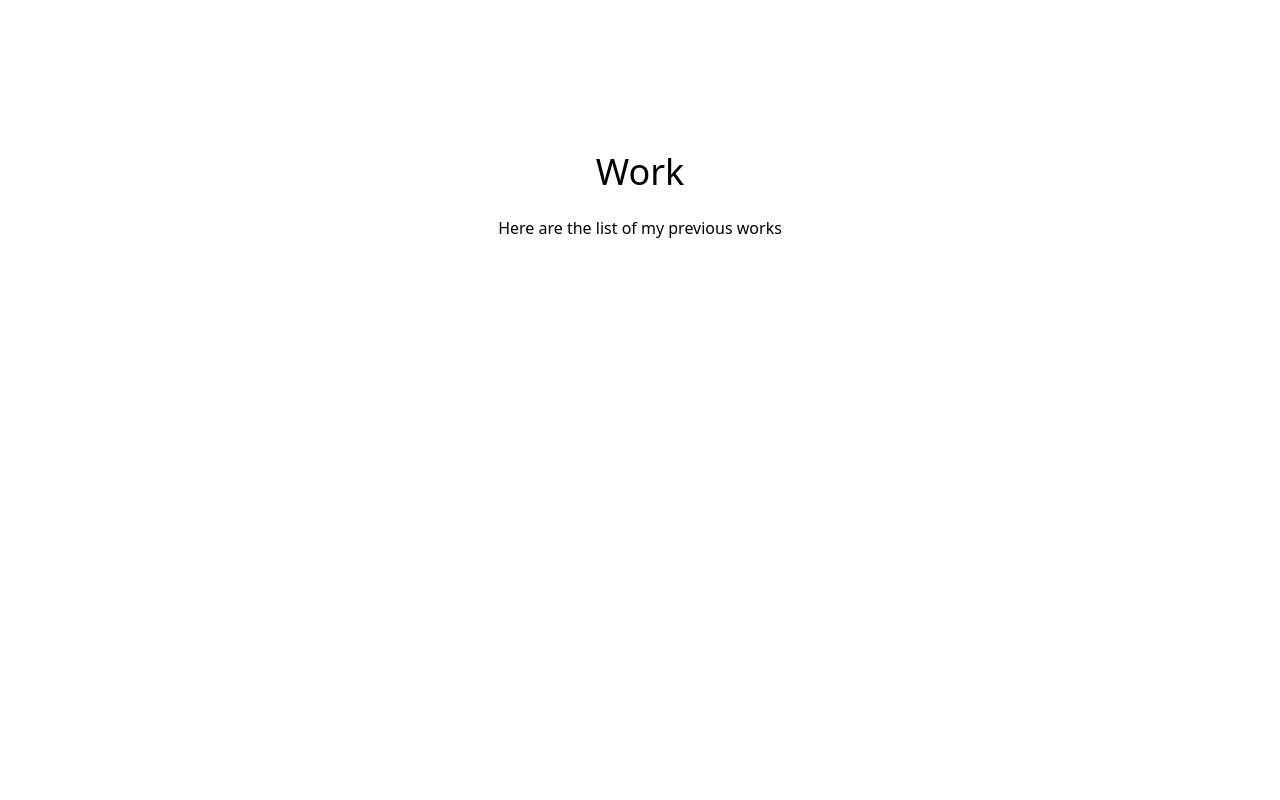
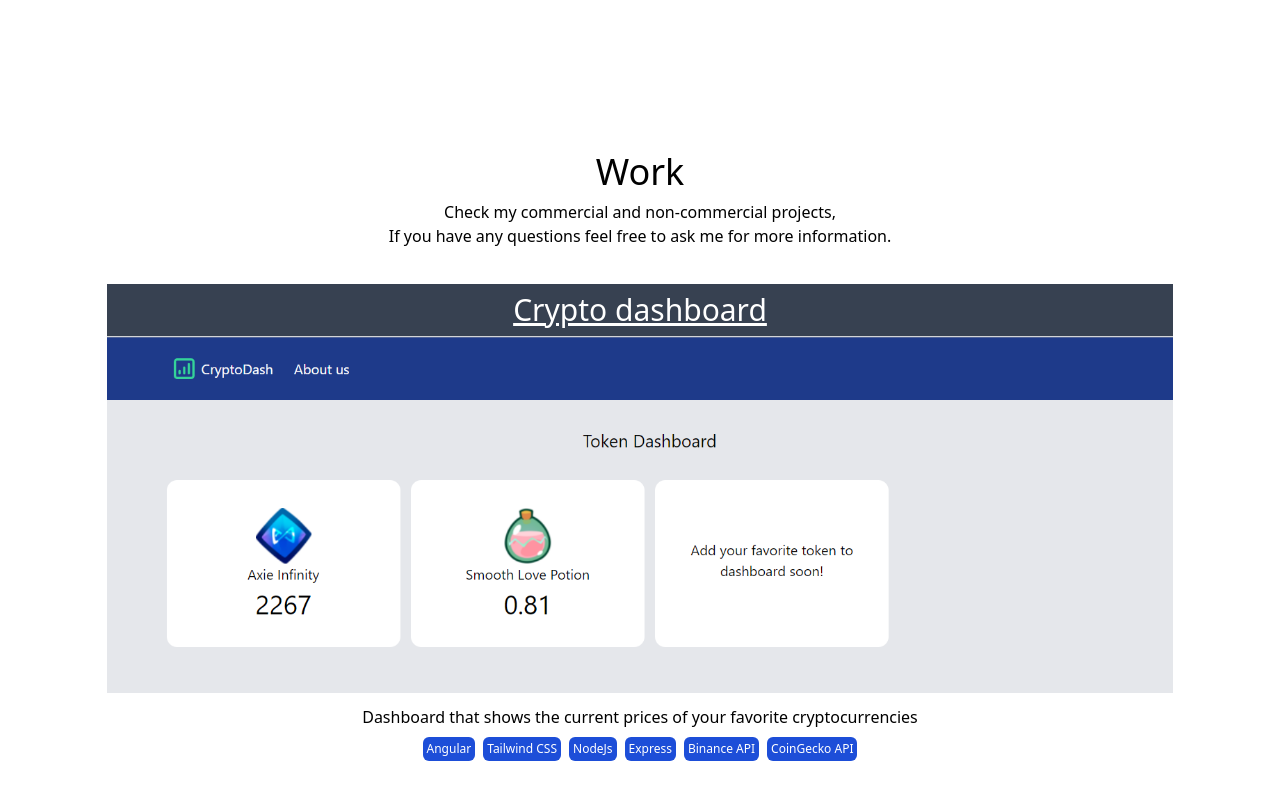
Before and after one commit to raseminiano00/personal-portfolio, a React (Create React App) app: page / in a window 1280 px wide. Shown: the part 648-1448 px from the top of the page. Built offline with nearby package versions, Linux system fonts and the light colour scheme.

Commit message:
Show crypto dashboard at works section

```diff
--- a/package.json
+++ b/package.json
@@ -8,7 +8,9 @@
     "@testing-library/user-event": "^13.5.0",
     "react": "^18.0.0",
     "react-dom": "^18.0.0",
+    "react-router-dom": "^6.3.0",
     "react-scripts": "5.0.1",
+    "react-scroll": "^1.8.7",
     "web-vitals": "^2.1.4"
   },
   "scripts": {
--- a/src/App.js
+++ b/src/App.js
@@ -1,13 +1,15 @@
 import Navbar from "./components/Navbar";
 import Banner from "./components/Banner";
 import Works from "./components/Works";
+import React from "react";
+
 function App() {
   return (
-    <div className="App">
+    <>
       <Navbar />
       <Banner />
       <Works />
-    </div>
+    </>
   );
 }
 
--- a/src/components/Banner.js
+++ b/src/components/Banner.js
@@ -2,12 +2,12 @@
 
 const Banner = () => {
   return (
-    <section class="h-screen">
-      <div class="w-screen w-100 max-w-full">
-        <div class="absolute top-64 left-1/2">
-          <h1 class="text-5xl flex-grow">Hello, I'm Gelo and I'm </h1>
+    <section className="banner-section h-screen">
+      <div className="w-screen w-100 max-w-full">
+        <div className="absolute top-64 left-1/2">
+          <h1 className="text-5xl flex-grow">Hello, I'm Gelo and I'm </h1>
           <br></br>
-          <h1 class="text-5xl flex-grow">a Javacript Web Developer.</h1>
+          <h1 className="text-5xl flex-grow">a Javacript Web Developer.</h1>
         </div>
       </div>
     </section>
--- a/src/components/Navbar.js
+++ b/src/components/Navbar.js
@@ -1,16 +1,25 @@
 import React from "react";
+import { BrowserRouter as Link } from "react-router-dom";
 
 const Navbar = () => {
+  const handleScroll = (ref) => {
+    window.scrollTo({
+      top: ref.offsetTop,
+      left: 0,
+      behavior: "smooth",
+    });
+  };
+
   return (
-    <nav class="z-10 fixed w-screen flex justify-center top-0 bg-white">
-        <ul class="flex">
-          <li class="p-8 text-xl font-light hover:cursor-pointer hover:bg-gray-200">
+    <nav className="z-10 fixed w-screen flex justify-center top-0 bg-white">
+      <ul className="flex">
+        <li className="p-8 text-xl font-light hover:cursor-pointer hover:bg-gray-200">
           ABOUT ME
         </li>
-          <li class="p-8 text-xl font-light hover:cursor-pointer hover:bg-gray-200">
+        <li className="p-8 text-xl font-light hover:cursor-pointer hover:bg-gray-200">
           MY PROJECTS
         </li>
-          <li class="p-8 text-xl font-light hover:cursor-pointer hover:bg-gray-200">
+        <li className="p-8 text-xl font-light hover:cursor-pointer hover:bg-gray-200">
           REACH ME
         </li>
       </ul>
--- a/src/components/Works.js
+++ b/src/components/Works.js
@@ -1,17 +1,75 @@
 import React from "react";
+import work1 from "../assets/work-1-img.png";
 
+const works = [
+  {
+    title: "Crypto dashboard",
+    description:
+      "Dashboard that shows the current prices of your favorite cryptocurrencies",
+    previewImage: work1,
+    technologies: [
+      "Angular",
+      "Tailwind CSS",
+      "NodeJs",
+      "Express",
+      "Binance API",
+      "CoinGecko API",
+    ],
+    link: "https://crypto-dash-2400a.web.app/",
+    repositoryLink: "",
+  },
+];
 const Works = () => {
   return (
-    <div class="works-container h-screen">
-      <div class="header ">
-        <p class="text-4xl text-center mb-6">Work</p>
-        <p class="text-center">Here are the list of my previous works</p>
+    <section className="work-section">
+      <div  className="works-container h-screen">
+        <div className="header mb-9">
+          <p className="text-4xl text-center mb-2">Work</p>
+          <div className="text-center">
+            <p>Check my commercial and non-commercial projects,</p>
+            <p>
+              If you have any questions feel free to ask me for more
+              information.
+            </p>
+          </div>
+        </div>
+
+        <div className="content">
+          {works.map((work) => {
+            return (
+              <div
+                key={work.title}
+                className="work-container md:w-10/12 sm:w-full m-auto border-"
+              >
+                <div className="work-header text-3xl p-2 bg-gray-700 text-center text-white underline">
+                  {work.title}
+                </div>
+                <a href={work.link} target="_new">
+                  <img
+                    className="w-full"
+                    src={work.previewImage}
+                    alt="work"
+                  ></img>
+                </a>
+                <div className="text-center mt-3 mb-2">{work.description}</div>
+                <div className="flex justify-center gap-2">
+                  {work.technologies.map((tech) => {
+                    return (
+                      <span
+                        key={tech}
+                        className="bg-blue-700 rounded-md p-1 text-white text-xs"
+                      >
+                        {tech}
+                      </span>
+                    );
+                  })}
+                </div>
+              </div>
+            );
+          })}
+        </div>
       </div>
-
-      <div class="content">
-
-      </div>
-    </div>
+    </section>
   );
 };
 
```
Also changed, not shown: src/assets/work-1-img.png (added), 1 other file (tests, documents, lock files or other folders). Lines whose indentation alone changed are shown as unchanged.
